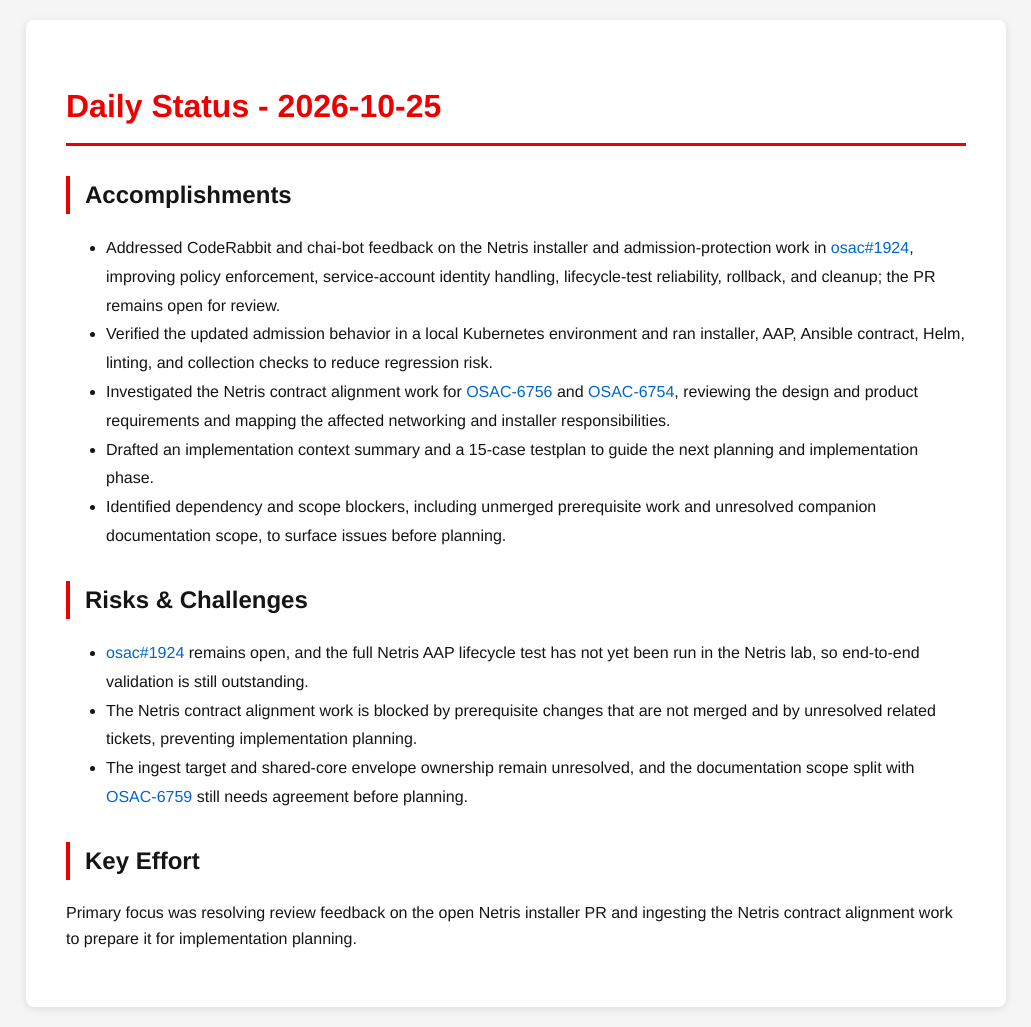
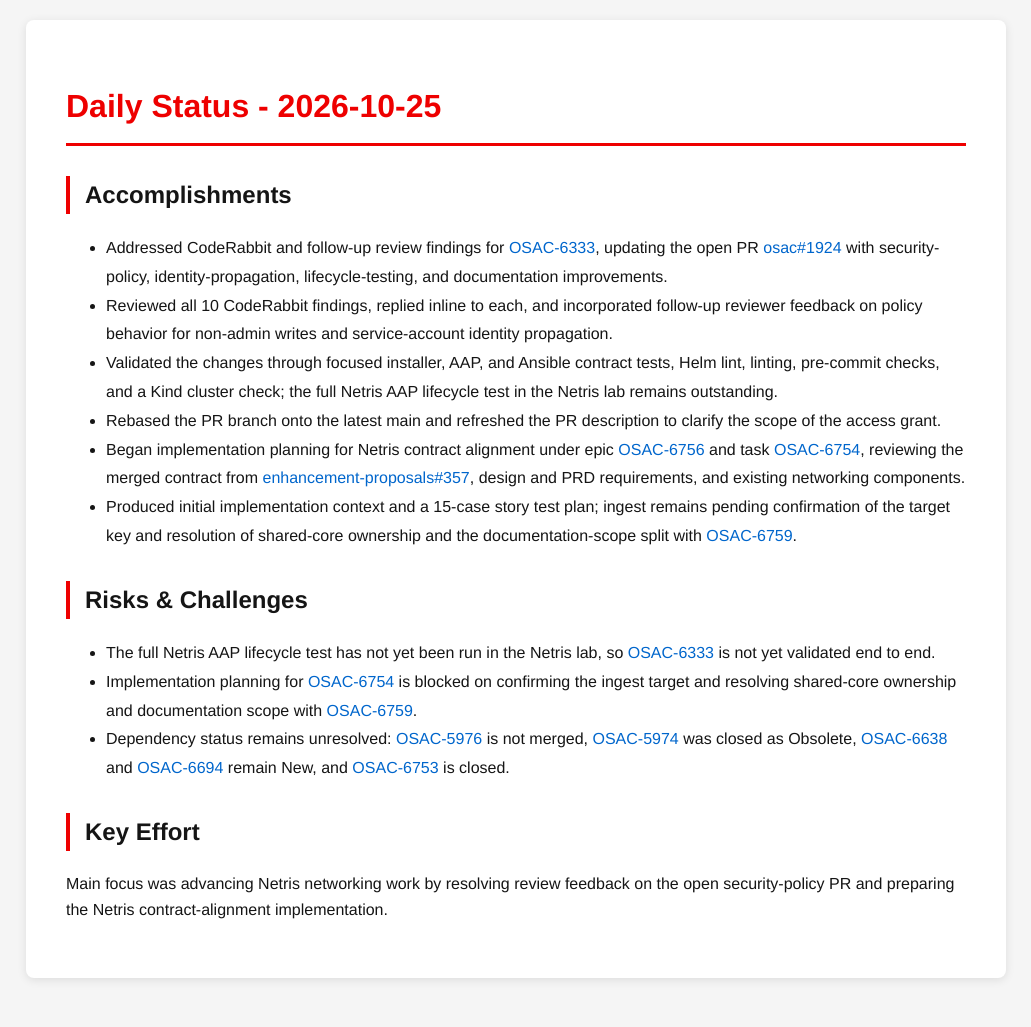
Before and after one commit to tzvatot/daily-status, a Jekyll site: the page built from 2026-10-25.md, in a window 1280 px wide. Shown: the whole page, without its empty margins (124-1155 px from the left). Built offline with Jekyll 4.4.1, drawn with Linux system fonts in a browser that asks for light colours; after the commit the page ends 998 px from its top, so only the background shows below that.

Commit message:
Daily status update - 2026-10-25

```diff
--- a/2026-10-25.md
+++ b/2026-10-25.md
@@ -7,16 +7,17 @@
 # Daily Status - 2026-10-25
 
 ## Accomplishments
-- Addressed CodeRabbit and chai-bot feedback on the Netris installer and admission-protection work in [osac#1924](https://github.com/osac-project/osac/pull/1924), improving policy enforcement, service-account identity handling, lifecycle-test reliability, rollback, and cleanup; the PR remains open for review.
-- Verified the updated admission behavior in a local Kubernetes environment and ran installer, AAP, Ansible contract, Helm, linting, and collection checks to reduce regression risk.
-- Investigated the Netris contract alignment work for [OSAC-6756](https://redhat.atlassian.net/browse/OSAC-6756) and [OSAC-6754](https://redhat.atlassian.net/browse/OSAC-6754), reviewing the design and product requirements and mapping the affected networking and installer responsibilities.
-- Drafted an implementation context summary and a 15-case testplan to guide the next planning and implementation phase.
-- Identified dependency and scope blockers, including unmerged prerequisite work and unresolved companion documentation scope, to surface issues before planning.
+- Addressed CodeRabbit and follow-up review findings for [OSAC-6333](https://redhat.atlassian.net/browse/OSAC-6333), updating the open PR [osac#1924](https://github.com/osac-project/osac/pull/1924) with security-policy, identity-propagation, lifecycle-testing, and documentation improvements.
+- Reviewed all 10 CodeRabbit findings, replied inline to each, and incorporated follow-up reviewer feedback on policy behavior for non-admin writes and service-account identity propagation.
+- Validated the changes through focused installer, AAP, and Ansible contract tests, Helm lint, linting, pre-commit checks, and a Kind cluster check; the full Netris AAP lifecycle test in the Netris lab remains outstanding.
+- Rebased the PR branch onto the latest main and refreshed the PR description to clarify the scope of the access grant.
+- Began implementation planning for Netris contract alignment under epic [OSAC-6756](https://redhat.atlassian.net/browse/OSAC-6756) and task [OSAC-6754](https://redhat.atlassian.net/browse/OSAC-6754), reviewing the merged contract from [enhancement-proposals#357](https://github.com/osac-project/enhancement-proposals/pull/357), design and PRD requirements, and existing networking components.
+- Produced initial implementation context and a 15-case story test plan; ingest remains pending confirmation of the target key and resolution of shared-core ownership and the documentation-scope split with [OSAC-6759](https://redhat.atlassian.net/browse/OSAC-6759).
 
 ## Risks & Challenges
-- [osac#1924](https://github.com/osac-project/osac/pull/1924) remains open, and the full Netris AAP lifecycle test has not yet been run in the Netris lab, so end-to-end validation is still outstanding.
-- The Netris contract alignment work is blocked by prerequisite changes that are not merged and by unresolved related tickets, preventing implementation planning.
-- The ingest target and shared-core envelope ownership remain unresolved, and the documentation scope split with [OSAC-6759](https://redhat.atlassian.net/browse/OSAC-6759) still needs agreement before planning.
+- The full Netris AAP lifecycle test has not yet been run in the Netris lab, so [OSAC-6333](https://redhat.atlassian.net/browse/OSAC-6333) is not yet validated end to end.
+- Implementation planning for [OSAC-6754](https://redhat.atlassian.net/browse/OSAC-6754) is blocked on confirming the ingest target and resolving shared-core ownership and documentation scope with [OSAC-6759](https://redhat.atlassian.net/browse/OSAC-6759).
+- Dependency status remains unresolved: [OSAC-5976](https://redhat.atlassian.net/browse/OSAC-5976) is not merged, [OSAC-5974](https://redhat.atlassian.net/browse/OSAC-5974) was closed as Obsolete, [OSAC-6638](https://redhat.atlassian.net/browse/OSAC-6638) and [OSAC-6694](https://redhat.atlassian.net/browse/OSAC-6694) remain New, and [OSAC-6753](https://redhat.atlassian.net/browse/OSAC-6753) is closed.
 
 ## Key Effort
-Primary focus was resolving review feedback on the open Netris installer PR and ingesting the Netris contract alignment work to prepare it for implementation planning.
+Main focus was advancing Netris networking work by resolving review feedback on the open security-policy PR and preparing the Netris contract-alignment implementation.
```
